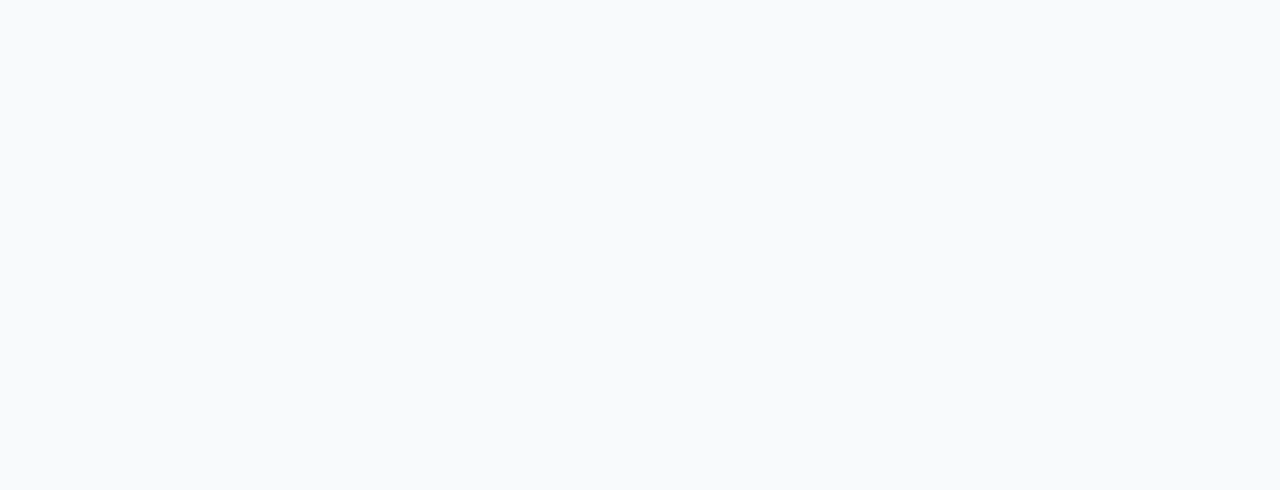
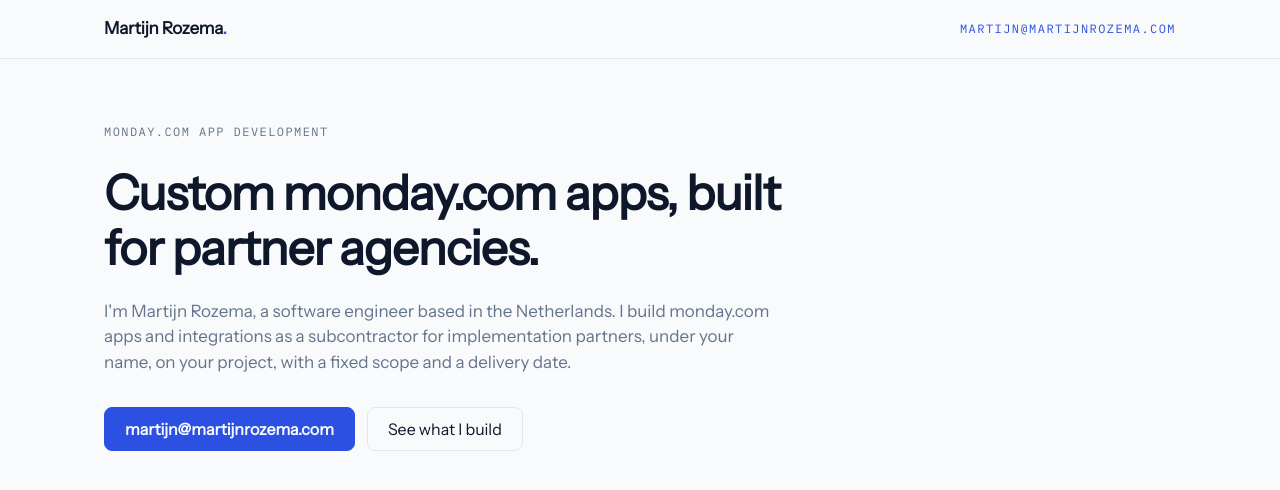
Before and after one commit to MartijnRozema/martijnrozema.com, an Angular app: page / in a window 1280 px wide. Shown: the top 490 px of the page. Built offline with nearby package versions, Linux system fonts and the light colour scheme.

Commit message:
feat: header and hero

```diff
--- a/src/app/app.routes.ts
+++ b/src/app/app.routes.ts
@@ -1,3 +1,8 @@
 import { Routes } from '@angular/router';
 
-export const routes: Routes = [];
+export const routes: Routes = [
+  {
+    path: '',
+    loadChildren: () => import('./features/home/home.routes').then((m) => m.HOME_ROUTES),
+  },
+];
--- /dev/null
+++ b/src/app/features/home/components/hero/hero.css
@@ -0,0 +1,29 @@
+.hero {
+  display: flex;
+  flex-direction: column;
+  gap: var(--space-6);
+  max-width: var(--measure);
+  padding-block: var(--space-12) var(--space-8);
+}
+
+.intro {
+  color: var(--color-text-muted);
+}
+
+.actions {
+  display: flex;
+  flex-direction: column;
+  gap: var(--space-3);
+}
+
+@media (min-width: 900px) {
+  .hero {
+    padding-block: var(--space-16) var(--space-12);
+  }
+
+  .actions {
+    flex-direction: row;
+    flex-wrap: wrap;
+    padding-top: var(--space-2);
+  }
+}
--- /dev/null
+++ b/src/app/features/home/components/hero/hero.html
@@ -0,0 +1,13 @@
+<section class="hero" aria-labelledby="hero-title">
+  <p class="eyebrow">monday.com app development</p>
+  <h1 id="hero-title">Custom monday.com apps, built for partner agencies.</h1>
+  <p class="intro">
+    I'm Martijn Rozema, a software engineer based in the Netherlands. I build monday.com apps and
+    integrations as a subcontractor for implementation partners, under your name, on your project,
+    with a fixed scope and a delivery date.
+  </p>
+  <div class="actions">
+    <a class="button button--primary" [href]="contact.mailto">{{ contact.email }}</a>
+    <a class="button button--secondary" href="#work">See what I build</a>
+  </div>
+</section>
--- /dev/null
+++ b/src/app/features/home/components/hero/hero.ts
@@ -0,0 +1,11 @@
+import { Component } from '@angular/core';
+import { CONTACT } from '../../content/contact';
+
+@Component({
+  selector: 'app-hero',
+  templateUrl: './hero.html',
+  styleUrl: './hero.css',
+})
+export class Hero {
+  protected readonly contact = CONTACT;
+}
--- /dev/null
+++ b/src/app/features/home/components/site-header/site-header.css
@@ -0,0 +1,48 @@
+:host {
+  position: sticky;
+  top: 0;
+  z-index: 10;
+  display: block;
+  background: var(--color-background);
+  border-bottom: 1px solid var(--color-border);
+}
+
+.header {
+  display: flex;
+  align-items: center;
+  justify-content: space-between;
+  gap: var(--space-4);
+  padding-block: var(--space-4);
+}
+
+.brand {
+  font-size: 1rem;
+  font-weight: 600;
+  letter-spacing: -0.01em;
+  white-space: nowrap;
+}
+
+.brand__dot {
+  color: var(--color-accent);
+}
+
+.email {
+  white-space: nowrap;
+}
+
+/* The address is repeated in the hero CTA right below, so drop it where it cannot fit. */
+@media (max-width: 379px) {
+  .email {
+    display: none;
+  }
+}
+
+@media (min-width: 900px) {
+  .header {
+    gap: var(--space-6);
+  }
+
+  .brand {
+    font-size: 1.0625rem;
+  }
+}
--- /dev/null
+++ b/src/app/features/home/components/site-header/site-header.html
@@ -0,0 +1,4 @@
+<header class="container header">
+  <span class="brand">Martijn Rozema<span class="brand__dot">.</span></span>
+  <a class="link-label email" [href]="contact.mailto">{{ contact.email }}</a>
+</header>
--- /dev/null
+++ b/src/app/features/home/components/site-header/site-header.ts
@@ -0,0 +1,11 @@
+import { Component } from '@angular/core';
+import { CONTACT } from '../../content/contact';
+
+@Component({
+  selector: 'app-site-header',
+  templateUrl: './site-header.html',
+  styleUrl: './site-header.css',
+})
+export class SiteHeader {
+  protected readonly contact = CONTACT;
+}
--- /dev/null
+++ b/src/app/features/home/content/contact.ts
@@ -0,0 +1,8 @@
+const EMAIL = 'martijn@martijnrozema.com';
+
+export const CONTACT = {
+  email: EMAIL,
+  mailto: `mailto:${EMAIL}`,
+  linkedInUrl: 'https://www.linkedin.com/in/martijn-rozema-3a452515a/',
+  repositoryUrl: 'https://github.com/MartijnRozema/martijnrozema.com',
+} as const;
--- /dev/null
+++ b/src/app/features/home/home.routes.ts
@@ -0,0 +1,8 @@
+import { Routes } from '@angular/router';
+
+export const HOME_ROUTES: Routes = [
+  {
+    path: '',
+    loadComponent: () => import('./pages/home/home').then((m) => m.Home),
+  },
+];
--- /dev/null
+++ b/src/app/features/home/pages/home/home.css
@@ -0,0 +1,3 @@
+:host {
+  display: block;
+}
--- /dev/null
+++ b/src/app/features/home/pages/home/home.html
@@ -0,0 +1,5 @@
+<app-site-header />
+
+<main class="container">
+  <app-hero />
+</main>
--- /dev/null
+++ b/src/app/features/home/pages/home/home.ts
@@ -0,0 +1,11 @@
+import { Component } from '@angular/core';
+import { Hero } from '../../components/hero/hero';
+import { SiteHeader } from '../../components/site-header/site-header';
+
+@Component({
+  selector: 'app-home',
+  imports: [SiteHeader, Hero],
+  templateUrl: './home.html',
+  styleUrl: './home.css',
+})
+export class Home {}
```
Also changed, not shown: 1 other file (tests, documents, lock files or other folders).
